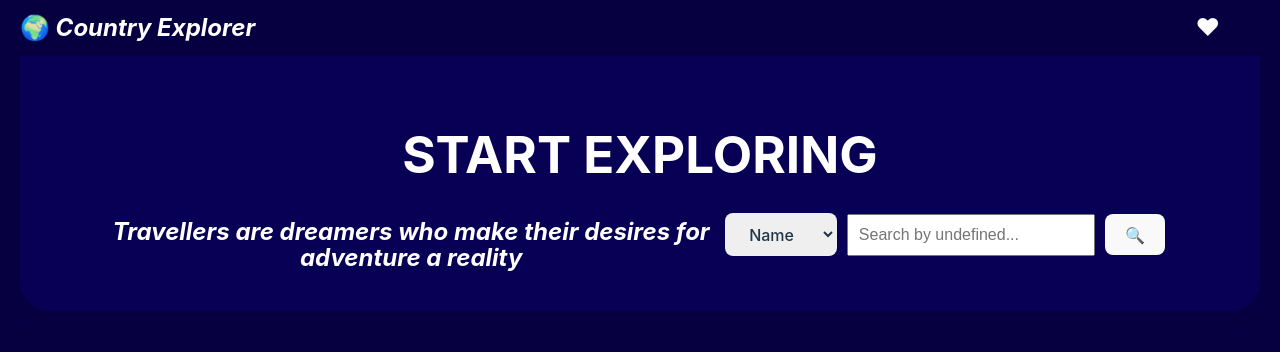
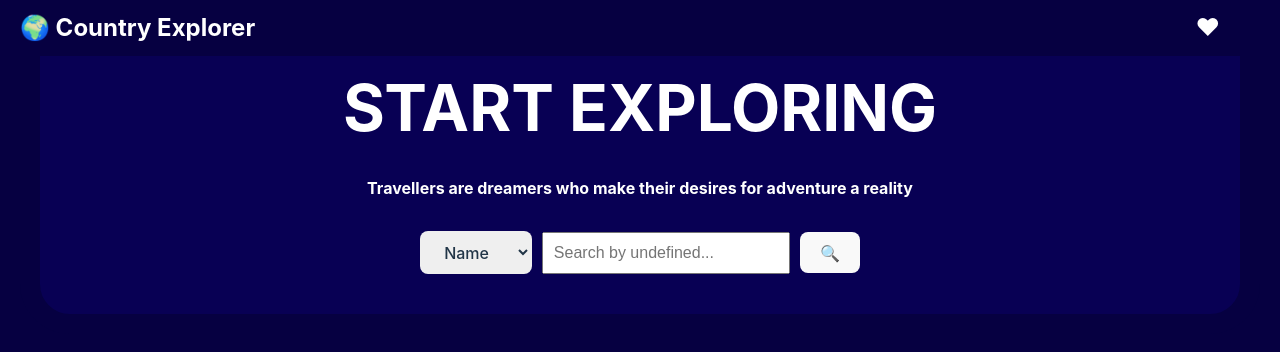
Before and after one commit to irenepixx/country-explorer, a React (Vite) app: page / in a window 1280 px wide. Shown: the top 352 px of the page. Built offline with nearby package versions, Linux system fonts and the light colour scheme.

Commit message:
style: Edit general style

```diff
--- a/src/components/CountryCard.tsx
+++ b/src/components/CountryCard.tsx
@@ -96,6 +96,7 @@ const styles = {
   countryName: {
     margin: 0,
     fontSize: "1.5rem",
+    color: "#080054",
   } as React.CSSProperties,
 
   capital: {
--- a/src/components/Sidebar.tsx
+++ b/src/components/Sidebar.tsx
@@ -3,9 +3,10 @@ import React from "react";
 interface SidebarProps {
   isOpen: boolean;
   onClose: () => void;
+  favorites: Country[];
 }
 
-const Sidebar: React.FC<SidebarProps> = ({ isOpen, onClose }) => {
+const Sidebar: React.FC<SidebarProps> = ({ isOpen, onClose, favorites }) => {
   return (
     <div
       style={{
@@ -20,7 +21,7 @@ const Sidebar: React.FC<SidebarProps> = ({ isOpen, onClose }) => {
       <h3>❤️ My Lists</h3>
       <div style={styles.lists}>
         <h4>⭐ Favorites</h4>
-        <ul>{/* here favorites list */}</ul>
+        <ul></ul>
         <h4>📌 Go to Next</h4>
         <ul>{/* here go to next list */}</ul>
         <h4>✈️ Already Visited</h4>
--- a/src/index.css
+++ b/src/index.css
@@ -33,21 +33,21 @@ body {
 html,
 body {
   height: auto;
+  width: 100%;
   margin: 0;
   background: #060041;
 }
 
 h1 {
-  font-size: 3.2em;
+  font-size: 2.5em;
   line-height: 0;
   color: #ffffff;
 }
 
 h2 {
-  font-size: 1.5em;
+  font-size: 1em;
   line-height: 1.1;
   color: #ffffff;
-  font-style: italic;
 }
 
 h3 {
--- a/src/pages/Home.tsx
+++ b/src/pages/Home.tsx
@@ -70,7 +70,7 @@ const Home: React.FC = () => {
         style={{ ...styles.container, ...styles.padding, ...styles.homeHeader }}
       >
         <div style={styles.centerText}>
-          <h1>START EXPLORING</h1>
+          <h1 style={styles.title}>START EXPLORING</h1>
         </div>
         <div style={styles.centerText}>
           <h2>
@@ -98,7 +98,7 @@ const Home: React.FC = () => {
             currencies={Object.values(country.currencies || {}).map(
               (c) => c.name
             )}
-            onFavorite={() => console.log("Favorited", country.name.common)}
+            onFavorite={() => addToFavorites(country)} // Llamamos a la función addToFavorites
             onCustomList={() => console.log("Add to list", country.name.common)}
           />
         ))}
@@ -109,7 +109,7 @@ const Home: React.FC = () => {
 
 const styles = {
   padding: {
-    paddingTop: "100px",
+    paddingTop: "50px",
     paddingLeft: "20px",
     paddingRight: "20px",
     paddingBottom: "20px",
@@ -117,22 +117,34 @@ const styles = {
 
   container: {
     display: "flex",
+    flexDirection: "column",
     alignItems: "center",
     justifyContent: "center",
-    gap: "10px",
-    flexWrap: "wrap",
+    gap: "20px",
+    textAlign: "center",
   } as React.CSSProperties,
 
   homeHeader: {
+    width: "calc(100vw - 40px)", // 20px de cada lado
+    margin: "0 auto",
     backgroundColor: "#080054",
     border: "20px solid #060041",
     borderRadius: "50px",
+    boxSizing: "border-box",
   } as React.CSSProperties,
 
   centerText: {
     width: "100%",
-    maxWidth: "600px",
     textAlign: "center",
+  } as React.CSSProperties,
+
+  title: {
+    fontSize: "clamp(2rem, 6vw, 4rem)",
+    margin: 0,
+    lineHeight: 1.2,
+    color: "#fff",
+    fontWeight: "bold",
+    textWrap: "balance" as any,
   } as React.CSSProperties,
 
   results: {
```
